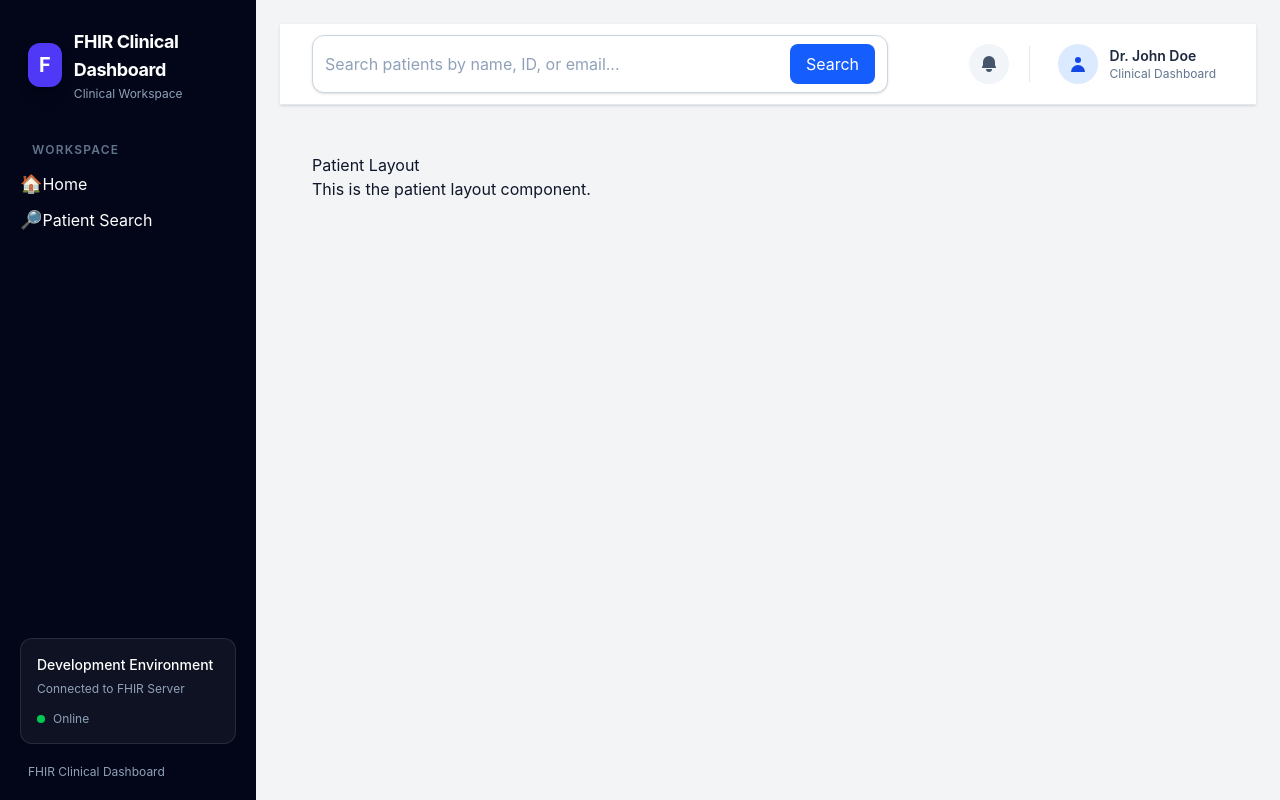
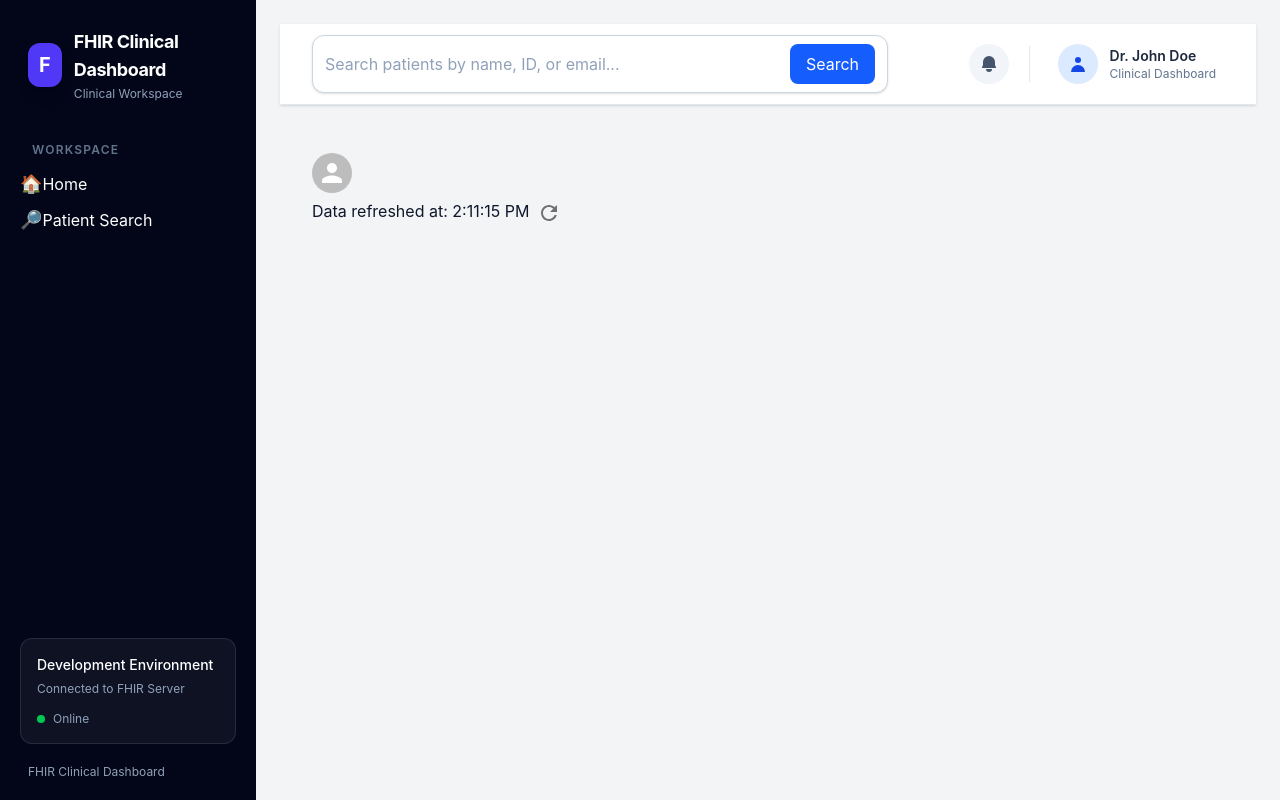
Before and after one commit to davebott-dev/fhir-clinical-dashboard, a React (Vite) app in the folder Client/: page /patient in a window 1280 px wide. Built offline with nearby package versions, Linux system fonts and the light colour scheme.

Commit message:
patient layout now will display basic resuable information such as avatar and time stamp across all patient routes

```diff
--- a/Client/package.json
+++ b/Client/package.json
@@ -12,6 +12,7 @@
   "dependencies": {
     "@emotion/react": "^11.14.0",
     "@emotion/styled": "^11.14.1",
+    "@mui/icons-material": "^9.5.0",
     "@mui/material": "^9.5.0",
     "@tailwindcss/vite": "^4.3.3",
     "fhirclient": "^3.0.0",
--- a/Client/src/routes/patientLayout.jsx
+++ b/Client/src/routes/patientLayout.jsx
@@ -1,16 +1,26 @@
+import {useState} from 'react';
 import {Outlet, useParams} from 'react-router-dom';
+import Avatar from '@mui/material/Avatar';
+import IconButton from '@mui/material/IconButton';
+import RefreshIcon from '@mui/icons-material/Refresh';
 
-function patientLayout() {
+function PatientLayout() {
+  const [timestamp, setTimestamp] = useState(new Date().toLocaleTimeString());
   const { patientId } = useParams();
 
   return (
-    <div>
-      <h1>Patient Layout</h1>
-      <p>This is the patient layout component.</p>
+    <main>
+      <div>
+      <Avatar/>
       {patientId && <p>Patient ID: {patientId}</p>}
+      <span>Data refreshed at: {timestamp}</span>
+      <IconButton aria-label="refresh" onClick={() => setTimestamp(new Date().toLocaleTimeString())}>
+        <RefreshIcon />
+      </IconButton>
+      </div>
       <Outlet />
-    </div>
+    </main>
   );
 }
 
-export default patientLayout;
+export default PatientLayout;
--- a/Client/src/routes/searchResults.jsx
+++ b/Client/src/routes/searchResults.jsx
@@ -85,7 +85,7 @@ function SearchResults(){
                             return (
                                 <div
                                     key={resource?.id || index}
-                                    className="group rounded-xl border border-slate-200 bg-white p-6 shadow-sm transition duration-200 hover:-translate-y-1 hover:border-blue-300 hover:shadow-md"
+                                    className="cursor-pointer group rounded-xl border border-slate-200 bg-white p-6 shadow-sm transition duration-200 hover:-translate-y-1 hover:border-blue-300 hover:shadow-md"
                                     onClick={()=> navigate(`/patient/overview/${resource?.id}`, {state: {patientResource: resource}})}
                                 >
                                     {/* Card Header */}
```
Also changed, not shown: 1 other file (tests, documents, lock files or other folders).
